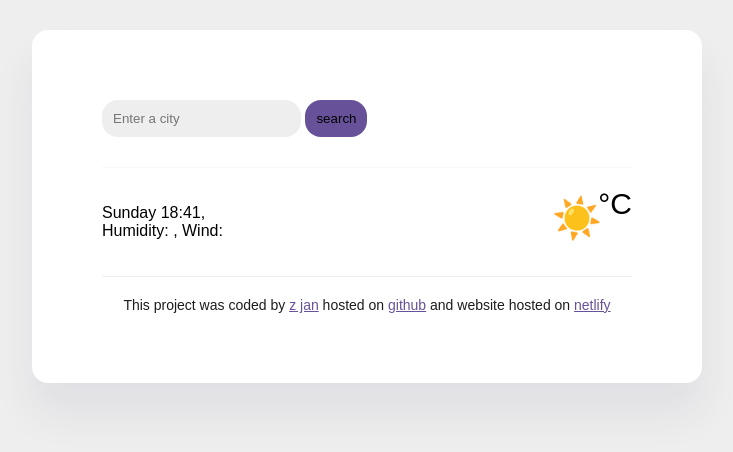
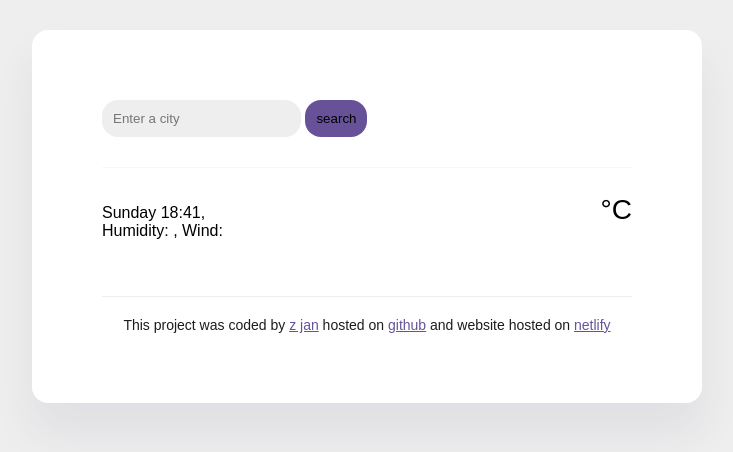
Before and after one commit to zjan3/my-weatherapp1, a plain HTML site: page index.html in a window 1280 px wide. Shown: the whole page, without its empty margins (273-1006 px from the left). Drawn offline with nearby package versions, Linux system fonts and the light colour scheme; no server answers; a web font is replaced by a local one.

Commit message:
finished it

```diff
--- a/index.html
+++ b/index.html
@@ -40,7 +40,7 @@
           </div>
 
           <span class="current-temperature-value" id="temp">
-            <span class="current-temperature-icon">☀️</span>
+            <span class="current-temperature-icon" id="icon"></span>
             <span id="value"></span><span class="the-weather-unit">°C</span>
           </span>
         </div>
--- a/index.js
+++ b/index.js
@@ -15,6 +15,8 @@ function refresh(response){
   let theSpeed=document.querySelector("#speed");
   theSpeed.innerHTML=`${response.data.wind.speed}km/h`;
 
+   let iconElement = document.querySelector("#icon")
+iconElement.innerHTML = `<img src="${response.data.condition.icon_url}" class="current-temperature-icon" />`;
 
 }
 
@@ -77,4 +79,4 @@ function formatDate(date) {
 let currentDateELement = document.querySelector("#time");
 let currentDate = new Date();
 
-currentDateELement.innerHTML = formatDate(currentDate);
+currentDateELement.innerHTML = formatDate(currentDate);z
--- a/style.css
+++ b/style.css
@@ -68,24 +68,26 @@ header {
 
 strong {
   color: #f65282;
+
+}
+
+.current-temperature-value {
+  display: flex;
 }
 
 .current-temperature-icon {
-  position: relative;
-  top: -2px;
-  font-size: 40px;
-  right: -8px;
+
+  width: 88px;
+  height: 88px;
 }
 
 #value {
-  font-size: 50px;
+  font-size: 77px;
+  line-height: 88px;
   font-weight: bold;
 }
 
 .the-weather-unit {
-  font-size: 30px;
-  position: relative;
-  top: -20px;
-
-
+  margin-top: 6px;
+  font-size: 28px;
 }
```
